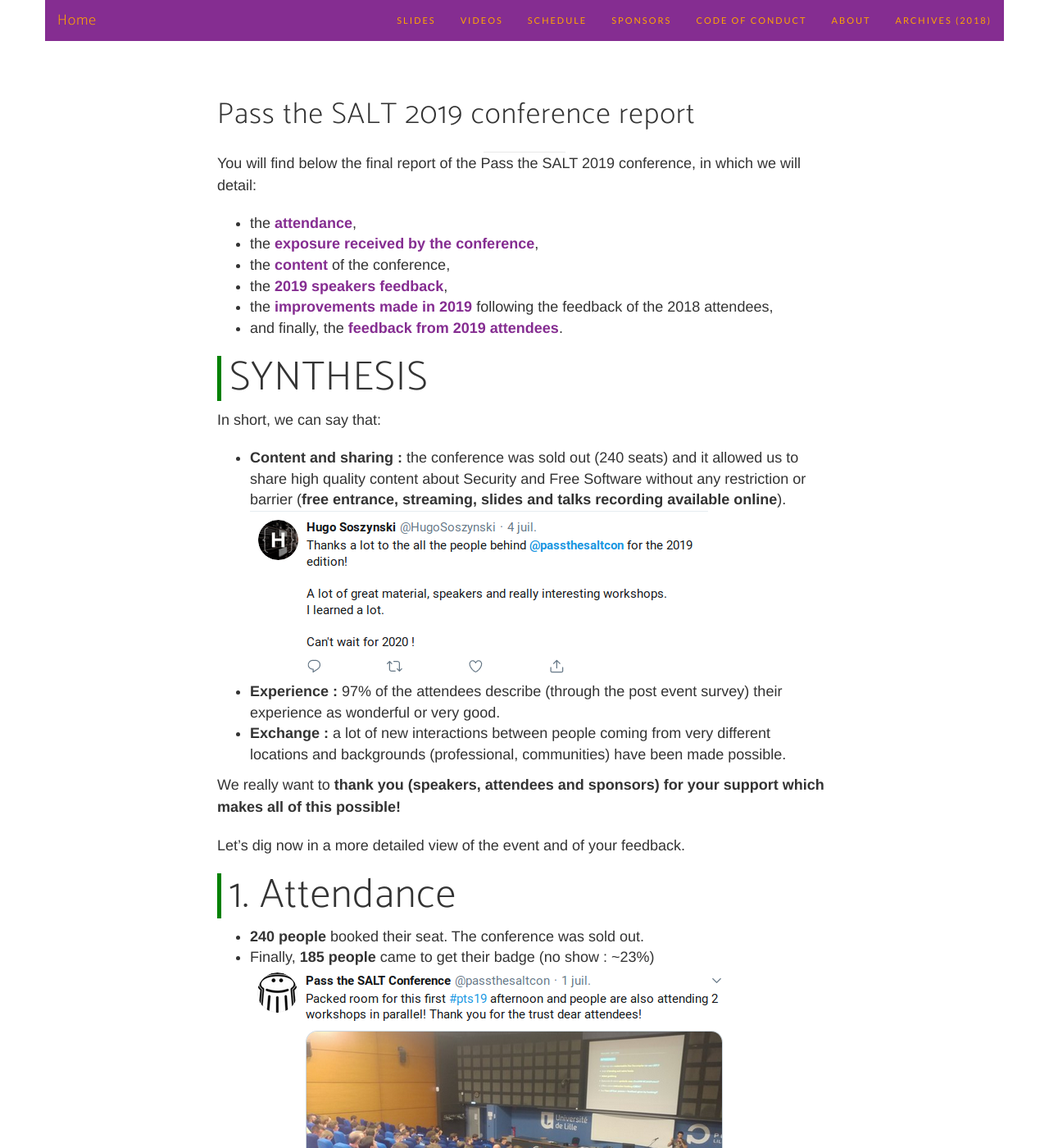
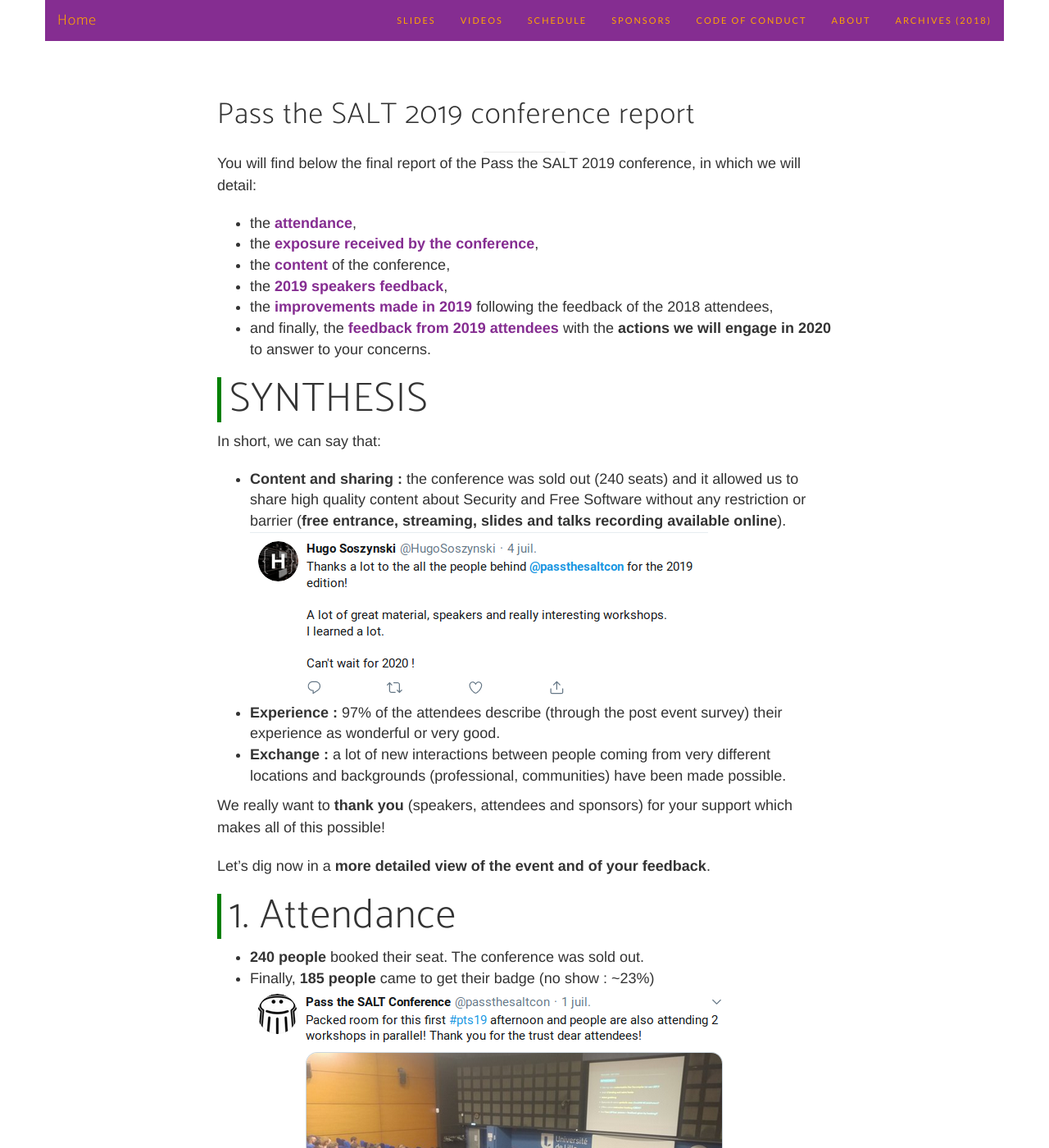
Before and after one commit to pass-the-salt/2019, a Jekyll site: the page built from _posts/2019-08-27-feedback.md, in a window 1280 px wide and 1400 px high. Shown: the whole window at 82% size. Built offline with Jekyll 4.4.1, drawn with Linux system fonts in a browser that asks for light colours; nearby versions of some CDN libraries; some web fonts are replaced.

Commit message:
more precise description of the last paragraph

```diff
--- a/_posts/2019-08-27-feedback.md
+++ b/_posts/2019-08-27-feedback.md
@@ -19,7 +19,7 @@ You will find below the final report of the Pass the SALT 2019 conference, in wh
 * the [**content**](#content) of the conference,
 * the [**2019 speakers feedback**](#speakers-feedback),
 * the [**improvements made in 2019**](#improvements) following the feedback of the 2018 attendees,
-* and finally, the [**feedback from 2019 attendees**](#attendees-feedback).
+* and finally, the [**feedback from 2019 attendees**](#attendees-feedback) with the **actions we will engage in 2020** to answer to your concerns.
 
 
 <div style="border-left: 5px solid green; padding-left: 10px"> <h2>SYNTHESIS</h2></div>
@@ -30,9 +30,9 @@ In short, we can say that:
 * **Experience :** 97% of the attendees describe (through the post event survey) their experience as wonderful or very good.
 * **Exchange :** a lot of new interactions between people coming from very different locations and backgrounds (professional, communities) have been made possible.
 
-We really want to **thank you (speakers, attendees and sponsors) for your support which makes all of this possible!**
+We really want to **thank you** (speakers, attendees and sponsors) for your support which makes all of this possible!
 
-Let's dig now in a more detailed view of the event and of your feedback.
+Let's dig now in a **more detailed view of the event and of your feedback**.
 
 <div style="border-left: 5px solid green; padding-left: 10px"> <h2 id="attendance">1. Attendance</h2></div>
 
```
Also changed, not shown: 2 other files.
